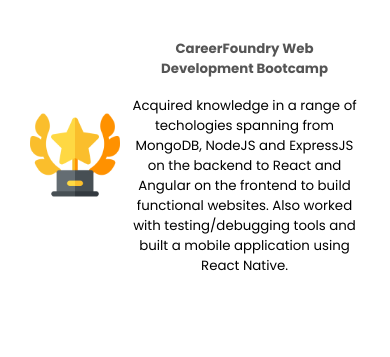
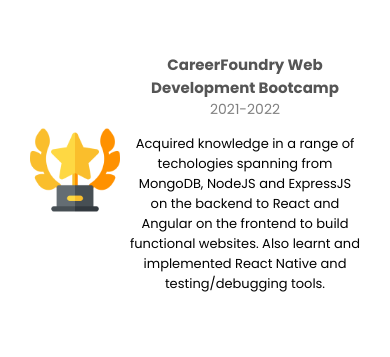
Before and after one commit to charangautam/Portfolio, a React (Create React App) app: page / in a window 390 px wide. Shown: the part 1568-1925 px from the top of the page. Built offline with nearby package versions, Linux system fonts and the light colour scheme.

Commit message:
final edits

```diff
--- a/src/components/about/About.jsx
+++ b/src/components/about/About.jsx
@@ -1,8 +1,11 @@
+// darkMode context
+import { useContext } from 'react';
+import { ThemeContext } from '../../context';
+// css file
 import './about.css';
+// magnifying lense and achievement imgs
 import about from '../../img/about.jpg';
 import achievement from '../../img/achievement.png';
-import { useContext } from 'react';
-import { ThemeContext } from '../../context';
 
 const About = () => {
     const theme = useContext(ThemeContext)
@@ -12,7 +15,7 @@
             <div className="a-left">
                 <div className="a-card bg" style={{ backgroundColor: darkMode && "#C7BEA2" }}></div>
                 <div className="a-card">
-                    <img src={about} alt="" className="a-about-img" />
+                    <img src={about} alt="Magnifying lense to represent About Me section" className="a-about-img" />
                 </div>
             </div>
             <div className="a-right">
@@ -24,20 +27,22 @@
                     When I started programming, a few years ago, I was very invested in exploring how technology enables and advances healthcare. My purpose is to utilize the knowledge acquired through my Kinesiology degree and apply it to write software that works to make a difference and improve lives of users as tech continues to drive the world forward.
                 </p>
                 <div className="a-achievement">
-                    <img src={achievement} alt="" className="a-acheivement-img" />
+                    <img src={achievement} alt="Past achievements" className="a-acheivement-img" />
                     <div className="a-achievement-texts">
                         <h4 className="a-achievement-title" style={{ color: darkMode && "#F2E1C1" }}>Bachelor's of Kinesiology</h4>
+                        <p className="a-achievement-date">2017-2021</p>
                         <p className="a-achievement-desc">
                             3.74 GPA across degree. Acquired extensive knowledge related to health, wellness, nutrition, exercise and performance psychology.
                         </p>
                     </div>
                 </div>
                 <div className="a-achievement">
-                    <img src={achievement} alt="" className="a-acheivement-img" />
+                    <img src={achievement} alt="Past achievements" className="a-acheivement-img" />
                     <div className="a-achievement-texts">
                         <h4 className="a-achievement-title" style={{ color: darkMode && "#F2E1C1" }}>CareerFoundry Web Development Bootcamp</h4>
+                        <p className="a-achievement-date">2021-2022</p>
                         <p className="a-achievement-desc">
-                            Acquired knowledge in a range of techologies spanning from MongoDB, NodeJS and ExpressJS on the backend to React and Angular on the frontend to build functional websites. Also worked with testing/debugging tools and built a mobile application using React Native.
+                            Acquired knowledge in a range of techologies spanning from MongoDB, NodeJS and ExpressJS on the backend to React and Angular on the frontend to build functional websites. Also learnt and implemented React Native and testing/debugging tools.
                         </p>
                     </div>
                 </div>
--- a/src/components/about/about.css
+++ b/src/components/about/about.css
@@ -79,6 +79,12 @@
 .a-achievement-title {
     font-weight: bold;
     color: #555;
+    margin-bottom: 0;
+}
+
+.a-achievement-date {
+    margin-top: 0;
+    color: gray;
 }
 
 /* responsive */
@@ -106,9 +112,37 @@
         padding: 20px;
     }
 
+    .a-achievement {
+        justify-content: space-evenly;
+    }
+
     .a-acheivement-img {
         width: 90px;
         height: 90px;
+    }
+}
+
+@media screen and (max-width: 780px) {
+    .a-sub {
+        font-size: 15px;
+    }
+
+    .a-desc {
+        font-size: 15px;
+    }
+
+    .a-achievement-title {
+        font-size: 16px;
+    }
+
+    .a-achievement-desc {
+        font-size: 14px;
+    }
+}
+
+@media screen and (max-width: 600px) {
+    .a-achievement {
+        justify-content: space-between;
     }
 }
 
@@ -146,6 +180,18 @@
     }
 
     .a-achievement-texts {
-        font-size: smaller;
+        margin-left: 10px;
+    }
+
+    .a-achievement-title {
+        font-size: 15px;
+    }
+
+    .a-achievement-date {
+        font-size: 14px;
+    }
+
+    .a-achievement-desc {
+        font-size: 13px;
     }
 }
--- a/src/components/contact/contact.css
+++ b/src/components/contact/contact.css
@@ -202,6 +202,12 @@
     }
 }
 
+@media screen and (max-width: 1200px) {
+    .c-wrapper {
+        margin-top: 100px;
+    }
+}
+
 @media screen and (max-width: 480px) {
     .c-wrapper {
         flex-direction: column;
--- a/src/components/intro/Intro.jsx
+++ b/src/components/intro/Intro.jsx
@@ -1,4 +1,6 @@
+// css file
 import './intro.css';
+// personal img
 import me from '../../img/profile.png'
 
 const Intro = () => {
@@ -24,7 +26,7 @@
             </div>
             <div className="i-right">
                 <div className="i-bg"></div>
-                <img src={me} alt="" className="i-img" />
+                <img src={me} alt="Representation of myself and how I look" className="i-img" />
             </div>
         </div>
     )
--- a/src/components/intro/intro.css
+++ b/src/components/intro/intro.css
@@ -93,26 +93,16 @@
 /* responsive */
 
 @media screen and (max-width: 1220px) {
+    .i-left-wrapper {
+        justify-content: center;
+    }
+
     .i-greeting {
-        font-size: 27px;
+        font-size: 30px;
     }
 
     .i-name {
         font-size: 45px;
-    }
-}
-
-@media screen and (max-width: 960px) {
-    .i-greeting {
-        font-size: 24px;
-    }
-
-    .i-name {
-        font-size: 40px;
-    }
-
-    .i-title-item {
-        font-size: 27px;
     }
 }
 
@@ -127,6 +117,10 @@
 
     .i-name {
         font-size: 40px;
+    }
+
+    .i-title-item {
+        font-size: 27px;
     }
 
     .i-desc {
--- a/src/components/product/Product.jsx
+++ b/src/components/product/Product.jsx
@@ -1,5 +1,7 @@
+// darkMode context
 import { useContext } from 'react';
 import { ThemeContext } from '../../context';
+// css file
 import './product.css';
 
 const Product = ({ name, tech, img, link }) => {
@@ -17,7 +19,7 @@
                 <div className="p-circle" style={{ backgroundColor: darkMode && "#fff" }}></div>
             </div>
             <a href={link} target="_blank" rel="noreferrer">
-                <img src={img} alt="" className="p-img" />
+                <img src={img} alt="Representation of each project" className="p-img" />
             </a>
             <div></div>
         </div>
--- a/src/components/product/product.css
+++ b/src/components/product/product.css
@@ -30,6 +30,12 @@
 }
 
 /* responsive */
+
+@media screen and (max-width: 1200px) {
+    .product {
+        height: 35vh;
+    }
+}
 
 @media screen and (max-width: 940px) {
     .product {
--- a/src/components/productList/ProductList.jsx
+++ b/src/components/productList/ProductList.jsx
@@ -1,6 +1,8 @@
+// css file
 import './productList.css';
-// embedded component/data
+// embedded component
 import Product from '../product/Product';
+// products data
 import { products } from '../../data';
 
 const ProductList = () => {
@@ -9,7 +11,7 @@
             <div className="pl-texts">
                 <h1 className="pl-title">Personal projects</h1>
                 <p className="pl-desc">
-                    Here are some projects I have built in the past. Click on each to explore further!
+                    Here are some projects I have built in the past. Click on any image to go to the live site!
                 </p>
             </div>
             <div className="pl-list">
@@ -17,7 +19,7 @@
                     <Product img={product.img} link={product.link} name={product.name} tech={product.tech} key={product.id} />
                 ))}
             </div>
-            <p className='github-link'>Check out my <a href="https://github.com/charangautam">GitHub</a> for more details on each project!</p>
+            <p className='github-link'>Check out my <a href="https://github.com/charangautam" target="_blank" rel="noreferrer">GitHub</a> for more details on each project!</p>
         </div>
     )
 }
--- a/src/components/productList/productList.css
+++ b/src/components/productList/productList.css
@@ -46,13 +46,13 @@
 
 @media screen and (max-width: 1200px) {
     .product-list {
-        margin-top: 100px;
+        margin-top: 150px;
     }
 }
 
-@media screen and (max-width: 860px) {
+@media screen and (max-width: 866px) {
     .product-list {
-        margin-top: 200px;
+        margin-top: 170px;
     }
 
     .pl-texts {
@@ -70,7 +70,7 @@
 
 @media screen and (max-width: 650px) {
     .product-list {
-        margin-top: 270px;
+        margin-top: 240px;
     }
 
     .pl-texts {
@@ -80,7 +80,7 @@
 
 @media screen and (max-width: 590px) {
     .product-list {
-        margin-top: 390px;
+        margin-top: 340px;
     }
 
     .pl-texts {
@@ -92,7 +92,7 @@
     }
 
     .pl-desc {
-        font-size: 20px;
+        font-size: 16px;
     }
 }
 
@@ -100,7 +100,7 @@
     .product-list {
         padding: 10px;
         max-width: 100vh;
-        margin-top: 300px;
+        margin-top: 200px;
     }
 
     .pl-texts {
```
Also changed, not shown: src/components/contact/Contact.jsx (+7 -5 lines).
